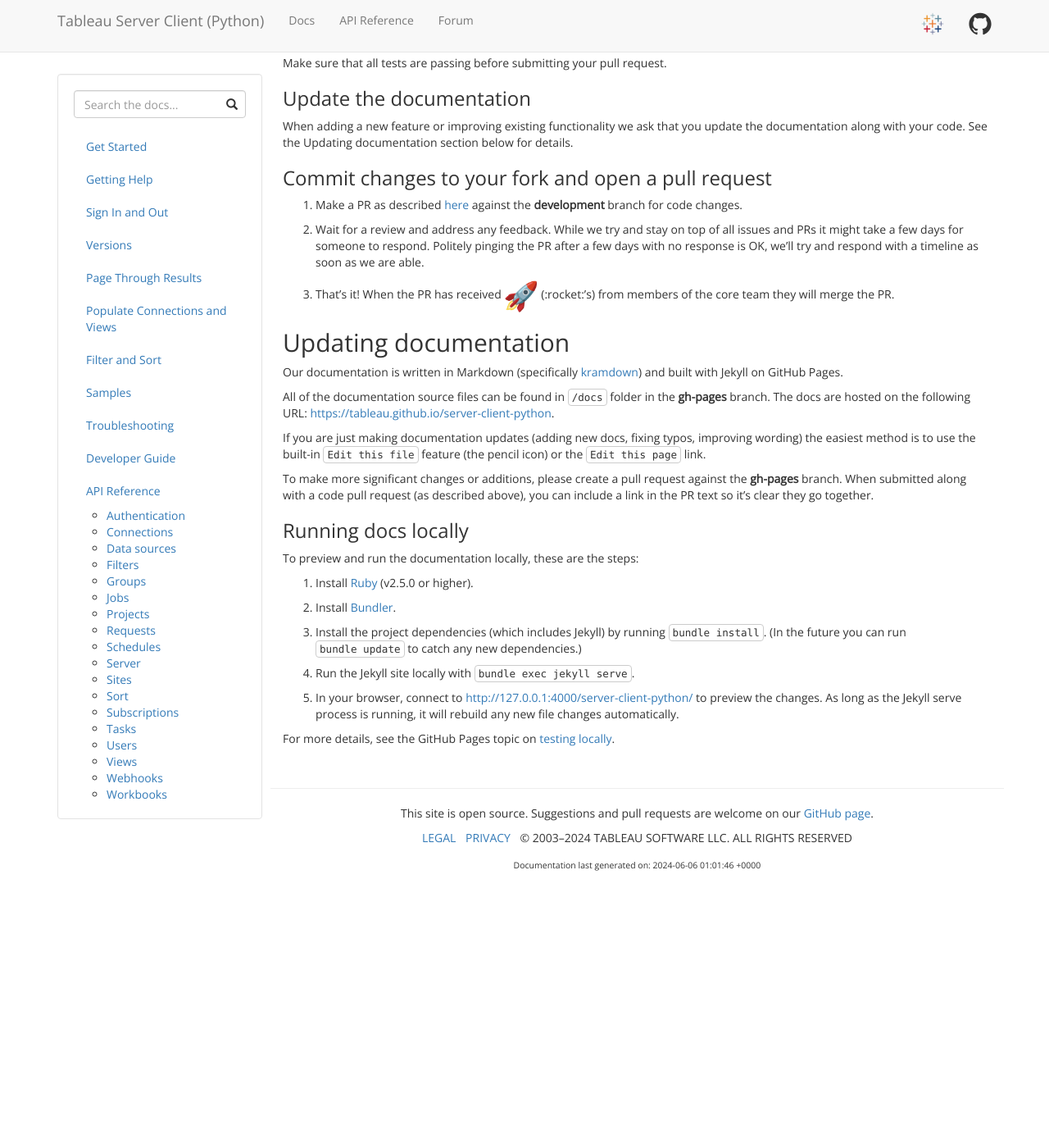
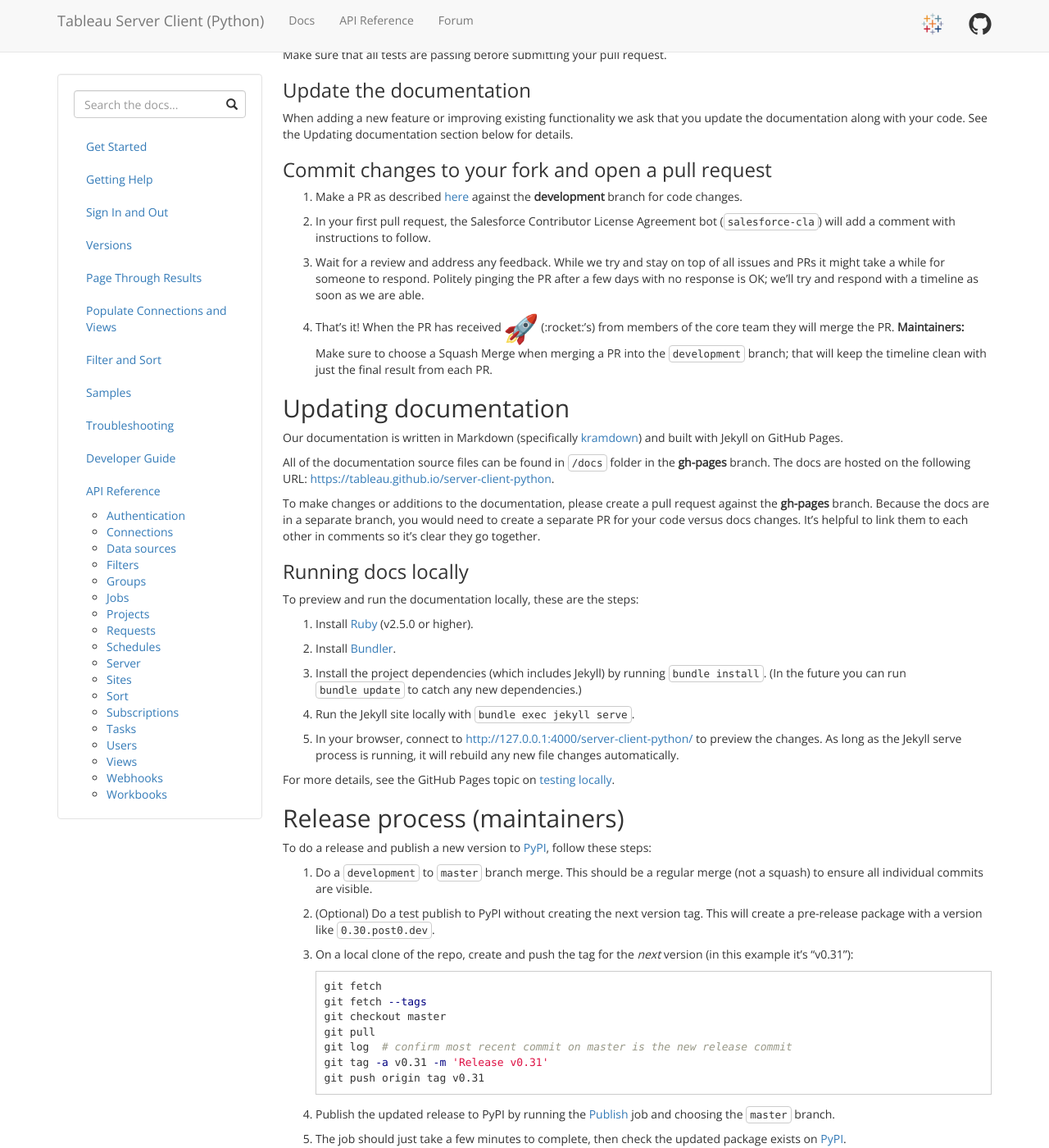
Before and after one commit to tableau/server-client-python, a Jekyll site: the page built from docs/dev-guide.md, in a window 1280 px wide and 1400 px high, scrolled down 2402 px. Shown: the whole window at 82% size. Built offline with Jekyll 4.4.1, drawn with Linux system fonts in a browser that asks for light colours; emoji names are drawn with the system emoji font; before the commit the page ends 3494 px from its top, so only the background shows below that; some of the changed text lies outside the part shown.

Commit message:
Developer guide updates
- Clarified and cleaned up some existing instructions
- Added a new section explaining how maintainers do a release on PyPI

````diff
--- a/docs/dev-guide.md
+++ b/docs/dev-guide.md
@@ -19,9 +19,6 @@
 add your contributions to the **development** branch.
 
 ### Get the source code and set up your branch
-
-1. Make sure you have
-   [signed the CLA](https://tableau.github.io/contributing.html).
 
 1. Fork the repository. We follow the "Fork and Pull" model as described
    [here](https://help.github.com/articles/about-collaborative-development-models/).
@@ -170,15 +167,20 @@
    [here](https://docs.github.com/en/github/collaborating-with-issues-and-pull-requests/creating-a-pull-request-from-a-fork)
    against the **development** branch for code changes.
 
+1. In your first pull request, the Salesforce Contributor License Agreement bot
+   (`salesforce-cla`) will add a comment with instructions to follow.
+
 1. Wait for a review and address any feedback. While we try and stay on top of
-   all issues and PRs it might take a few days for someone to respond. Politely
-   pinging the PR after a few days with no response is OK, we'll try and respond
+   all issues and PRs it might take a while for someone to respond. Politely
+   pinging the PR after a few days with no response is OK; we'll try and respond
    with a timeline as soon as we are able.
 
 1. That's it! When the PR has received
    ![](https://github.githubassets.com/images/icons/emoji/unicode/1f680.png){:height="5%"
    width="5%"} (:rocket:'s) from members of the core team they will merge the
-   PR.
+   PR. **Maintainers:** Make sure to choose a Squash Merge when merging a PR into
+   the `development` branch; that will keep the timeline clean with just the
+   final result from each PR.
 
 ## Updating documentation
 
@@ -190,14 +192,10 @@
 **gh-pages** branch. The docs are hosted on the following URL:
 <https://tableau.github.io/server-client-python>.
 
-If you are just making documentation updates (adding new docs, fixing typos,
-improving wording) the easiest method is to use the built-in `Edit this file`
-feature (the pencil icon) or the `Edit this page` link.
-
-To make more significant changes or additions, please create a pull request
-against the **gh-pages** branch. When submitted along with a code pull request
-(as described above), you can include a link in the PR text so it's clear they
-go together.
+To make changes or additions to the documentation, please create a pull request
+against the **gh-pages** branch. Because the docs are in a separate branch, you
+would need to create a separate PR for your code versus docs changes. It's helpful
+to link them to each other in comments so it's clear they go together.
 
 ### Running docs locally
 
@@ -215,3 +213,37 @@
 
 For more details, see the GitHub Pages topic on
 [testing locally](https://docs.github.com/en/github/working-with-github-pages/testing-your-github-pages-site-locally-with-jekyll).
+
+## Release process (maintainers)
+
+To do a release and publish a new version to [PyPI](https://pypi.org/project/tableauserverclient/),
+follow these steps:
+
+1. Do a `development` to `master` branch merge. This should be a regular merge
+   (not a squash) to ensure all individual commits are visible.
+
+1. (Optional) Do a test publish to PyPI without creating the next version tag.
+   This will create a pre-release package with a version like `0.30.post0.dev`.
+
+1. On a local clone of the repo, create and push the tag for the *next* version
+   (in this example it's "v0.31"):
+
+   ```shell
+   git fetch
+   git fetch --tags
+   git checkout master
+   git pull
+   git log  # confirm most recent commit on master is the new release commit
+   git tag -a v0.31 -m 'Release v0.31'
+   git push origin tag v0.31
+   ```
+
+1. Publish the updated release to PyPI by running the [Publish](https://github.com/tableau/server-client-python/actions/workflows/publish-pypi.yml)
+   job and choosing the `master` branch.
+
+1. The job should just take a few minutes to complete, then check the updated
+   package exists on [PyPI](https://pypi.org/project/tableauserverclient/).
+
+1. Create a release in GitHub with the title like "v0.31" and release notes
+   with changes from the last release. You can try the automatic generation
+   of notes, or just create a list of merged PR titles with reference PR numbers.
````
